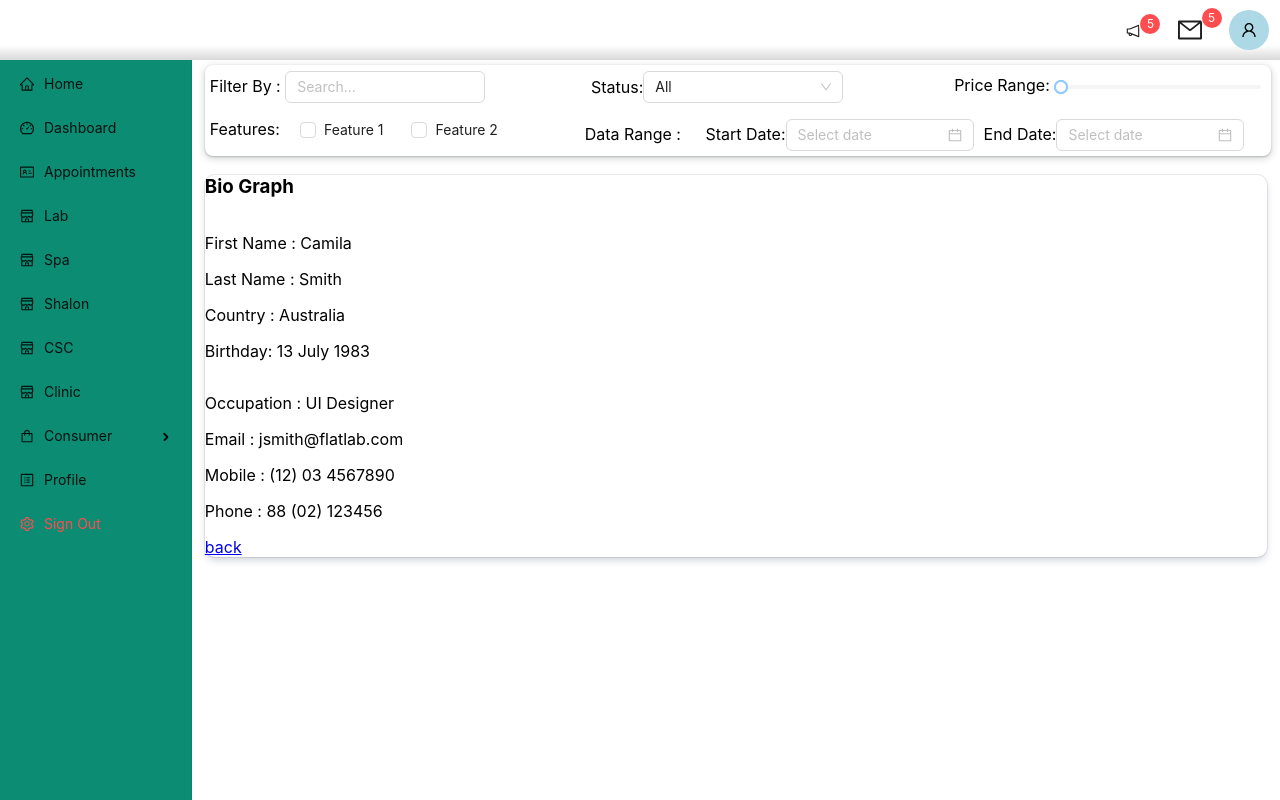
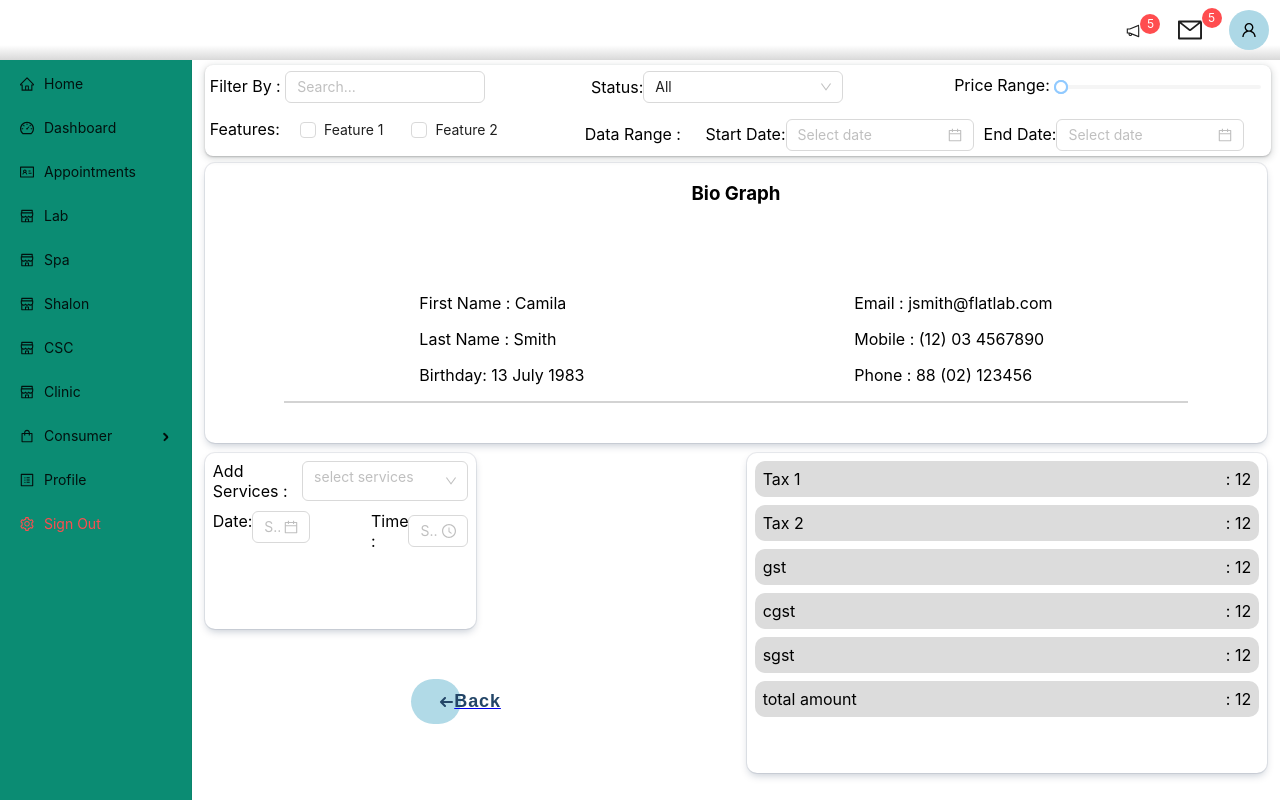
Before and after one commit to novatechnoligies/nova_admin_react, a React (Create React App) app in the folder admin/: page /AppChildCards/1 in a window 1280 px wide. Both pictures are taken after typing "Sample", "Sample123" into the empty fields and a click on the button "Log in". Built offline with nearby package versions, Linux system fonts and the light colour scheme; no server answers.

Commit message:
created profile page

```diff
--- a/admin/package.json
+++ b/admin/package.json
@@ -18,6 +18,7 @@
     "react-infinite-scroll-component": "^6.1.0",
     "react-router-dom": "^6.11.1",
     "react-scripts": "^5.0.1",
+    "react-select": "^5.7.7",
     "styled-components": "^5.3.10",
     "web-vitals": "^2.1.4"
   },
--- /dev/null
+++ b/admin/src/components/consumers_appointments/AddDrop.css
@@ -0,0 +1,35 @@
+
+.option-css{
+    height: 20vh;
+    width: 49%;
+    margin-top: 10px;
+    box-shadow: rgba(9, 30, 66, 0.25) 0px 4px 8px -2px, rgba(9, 30, 66, 0.08) 0px 0px 0px 1px;
+    border-radius: 10px;
+    padding: 0.5em;
+}
+
+.select-css{
+    display: flex;
+    justify-content: space-between;
+}
+
+.date-time {
+    margin-top: 10px;
+    display: flex;
+    flex-direction: row;
+    justify-content: space-between;
+    width: 100%;
+}
+
+.select-date{
+    display: flex;
+    justify-content: space-between;
+    width: 38%;
+
+}
+.select-time{
+    display: flex;
+    justify-content: space-between;
+    width: 38%;
+
+}
--- /dev/null
+++ b/admin/src/components/consumers_appointments/AddDrop.jsx
@@ -0,0 +1,54 @@
+import React, { useState } from "react";
+import { Select, DatePicker, Space, TimePicker } from "antd";
+import "./AddDrop.css";
+const OPTIONS = ["service 1", "service 2", "service 3", "service 4"];
+
+const onChangeD = (date, dateString) => {
+  console.log(date, dateString);
+};
+
+const onChangeT = (time, timeString) => {
+  console.log(time, timeString);
+};
+
+const AddDrop = () => {
+  const [selectedItems, setSelectedItems] = useState([]);
+  const filteredOptions = OPTIONS.filter((o) => !selectedItems.includes(o));
+  return (
+    <div className="option-css">
+      <div className="select-css">
+        Add Services :
+        <Select
+          mode="multiple"
+          placeholder="select services"
+          value={selectedItems}
+          onChange={setSelectedItems}
+          style={{
+            width: "80%",
+          }}
+          options={filteredOptions.map((item) => ({
+            value: item,
+            label: item,
+          }))}
+        />
+      </div>
+
+      <div className="date-time">
+        <div className="select-date">
+          Date:
+          <Space direction="vertical">
+            <DatePicker onChange={onChangeD} />
+          </Space>
+        </div>
+
+        <div className="select-time">
+          Time :
+          <Space wrap>
+            <TimePicker use12Hours onChange={onChangeT} />
+          </Space>
+        </div>
+      </div>
+    </div>
+  );
+};
+export default AddDrop;
--- /dev/null
+++ b/admin/src/components/consumers_appointments/BillPart.css
@@ -0,0 +1,18 @@
+.bill-items{
+    height: 40vh;
+    margin-top: 10px;
+    width: 49%;
+    box-shadow: rgba(9, 30, 66, 0.25) 0px 4px 8px -2px, rgba(9, 30, 66, 0.08) 0px 0px 0px 1px;
+    border-radius: 10px;
+}
+
+.br-1{
+    list-style-type: none;
+    display: flex;
+    flex-direction: row;
+    justify-content: space-between;
+    padding: 0.5em;
+    margin: 0.5em;
+    border-radius: 10px;
+    background-color: rgb(220,220,220);
+}
--- /dev/null
+++ b/admin/src/components/consumers_appointments/BillPart.jsx
@@ -0,0 +1,35 @@
+import React from 'react'
+import './BillPart.css'
+
+const BillPart = () => {
+  return (
+    <div className='bill-items'>
+        <ul className='br-1'>
+            <li className='br-l1'>Tax 1</li>
+            <li className='br-l2'>: 12</li>
+        </ul>
+        <ul className='br-1'>
+            <li className='br-l1'>Tax 2</li>
+            <li className='br-l2'>: 12</li>
+        </ul>
+        <ul className='br-1'>
+            <li className='br-l1'>gst</li>
+            <li className='br-l2'>: 12</li>
+        </ul>
+        <ul className='br-1'>
+            <li className='br-l1'>cgst</li>
+            <li className='br-l2'>: 12</li>
+        </ul>
+        <ul className='br-1'>
+            <li className='br-l1'>sgst</li>
+            <li className='br-l2'>: 12</li>
+        </ul>
+        <ul className='br-1'>
+            <li className='br-l1'>total amount</li>
+            <li className='br-l2'>: 12</li>
+        </ul>
+    </div>
+  )
+}
+
+export default BillPart
--- a/admin/src/components/consumers_appointments/More.css
+++ b/admin/src/components/consumers_appointments/More.css
@@ -1,12 +1,99 @@
 .profile_pg{
     box-shadow: rgba(9, 30, 66, 0.25) 0px 4px 8px -2px, rgba(9, 30, 66, 0.08) 0px 0px 0px 1px;
     border-radius: 10px;
+    margin-top: 7px;
 }
 .profile_box{
     margin: 10px 5px 5px ;
     padding: 5px;
 }
 .p_row{
+    width: 85%;
+    display: flex;
+    justify-content: space-around;
+    border-bottom: 2px solid rgb(211,211,211);
+    margin-bottom: 40px;
+}
+.panel-body {
     display: flex;
     flex-direction: column;
+    align-items: center;
+    height: 35vh;
+    justify-content: space-between;
 }
+
+.add_drop{
+    height: 20vh;
+    display: flex;
+}
+.drop-downs{
+    display: flex;
+    flex-direction: row;
+    justify-content: space-between;
+}
+
+.drops-continer{
+    width: 49%;
+    display: flex;
+    flex-direction: column;
+    justify-content: space-between;
+}
+
+
+.cta {
+    position: relative;
+    margin: auto;
+    padding: 12px 18px;
+    transition: all 0.2s ease;
+    border: none;
+    background: none;
+   }
+
+   .cta:before {
+    content: "";
+    position: absolute;
+    top: 0;
+    left: 0;
+    display: block;
+    border-radius: 50px;
+    background: #b1dae7;
+    width: 50px;
+    height: 45px;
+    transition: all 0.3s ease;
+   }
+
+   .cta .cta-span {
+    position: relative;
+    font-family: "Ubuntu", sans-serif;
+    font-size: 18px;
+    font-weight: 700;
+    letter-spacing: 0.05em;
+    color: #234567;
+   }
+
+   .cta .cta-svg {
+    position: relative;
+    top: 0;
+    margin-left: 10px;
+    fill: none;
+    stroke-linecap: round;
+    stroke-linejoin: round;
+    transform: rotate(180deg) ;
+    stroke: #234567;
+    stroke-width: 2;
+    /* transform: translateX(-5px); */
+    transition: all 0.3s ease;
+   }
+
+   .cta:hover:before {
+    width: 100%;
+    background: #b1dae7;
+   }
+
+   .cta:hover .cta-svg {
+    transform: rotate(180deg)   translateX(5px);
+   }
+
+   .cta:active {
+    transform: scale(0.95);
+   }
--- a/admin/src/components/consumers_appointments/More.jsx
+++ b/admin/src/components/consumers_appointments/More.jsx
@@ -2,6 +2,8 @@ import React, { useState, useEffect } from "react";
 import { Card_Data } from "./AcardData";
 import { useParams, NavLink } from "react-router-dom";
 import "./More.css";
+import AddDrop from "./AddDrop";
+import BillPart from "./BillPart";
 
 export const More = () => {
   const { id } = useParams();
@@ -36,21 +38,11 @@ export const More = () => {
               </div>
               <div class="p_bio-row">
                 <p>
-                  <span>Country </span>: Australia
-                </p>
-              </div>
-              <div class="p_bio-row">
-                <p>
                   <span>Birthday</span>: 13 July 1983
                 </p>
               </div>
             </div>
             <div className="p_row_2">
-              <div class="p_bio-row">
-                <p>
-                  <span>Occupation </span>: UI Designer
-                </p>
-              </div>
               <div class="p_bio-row">
                 <p>
                   <span>Email </span>: jsmith@flatlab.com
@@ -69,8 +61,20 @@ export const More = () => {
             </div>
           </div>
         </div>
-        <NavLink to={"/Acard"}>back</NavLink>
       </section>
+      <div className="drop-downs">
+        <div className="drops-continer">
+          <AddDrop />
+          <NavLink  className="cta" to={"/Acard"}>
+            <svg className="cta-svg" viewBox="0 0 13 10" height="10px" width="15px">
+              <path d="M1,5 L11,5"></path>
+              <polyline points="8 1 12 5 8 9"></polyline>
+            </svg>
+            <span className="cta-span">Back</span>
+          </NavLink >
+        </div>
+        <BillPart />
+      </div>
     </>
   );
 };
```
Also changed, not shown: admin/src/components/consumers_appointments/OptionData.jsx (added, +10 -0 lines), 1 other file (tests, documents, lock files or other folders).
